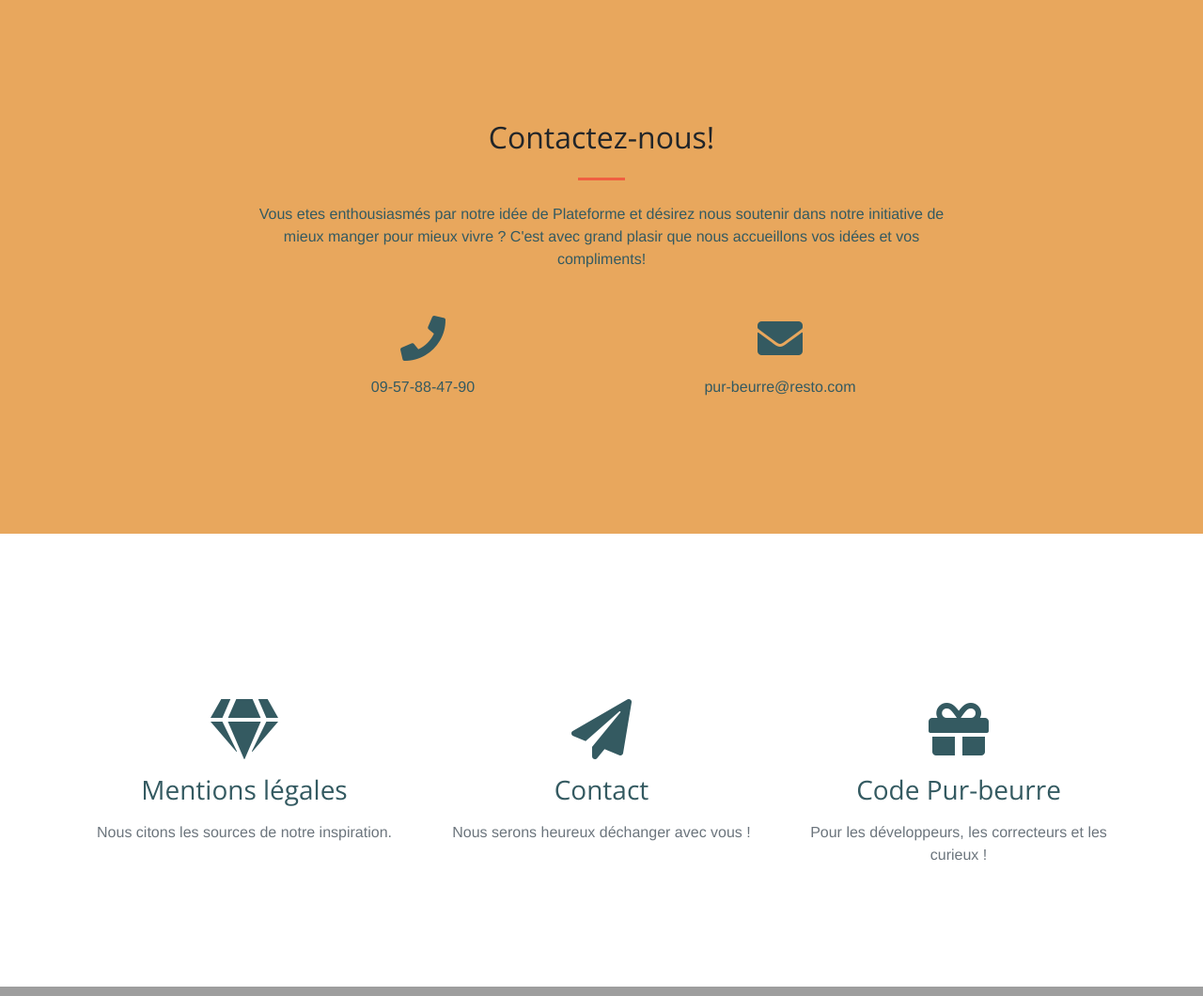
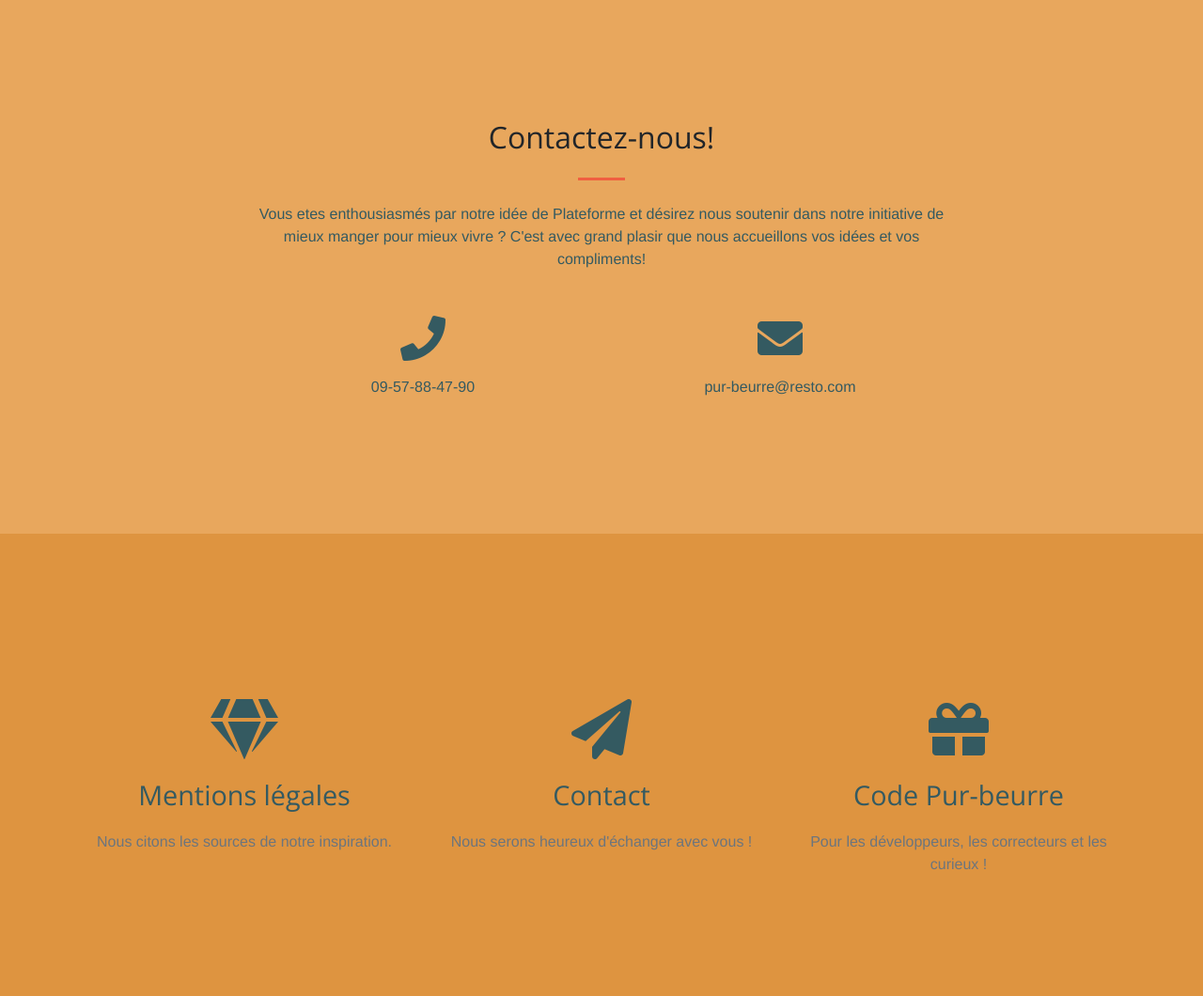
Before and after one commit to horlas/OC_Project8, a Django app: template pur_beurre/quality/templates/quality/base.html in a window 1280 px wide. Shown: the part 2523-3583 px from the top of the page at 94% size. Run offline with Django 3.2, Linux system fonts and the light colour scheme; the template is opened without the code that fills it, so the values that code supplies are empty; some libraries are stand-ins or nearby versions; some web fonts are replaced.

Commit message:
qualques petites modifs supplémentaires

```diff
--- a/pur_beurre/quality/static/quality/css/main.css
+++ b/pur_beurre/quality/static/quality/css/main.css
@@ -45,3 +45,14 @@
 .text-icone {
     color: #345a61;
 }
+
+.bg-footer {
+    background-color:  #de9440;
+}
+
+.a-headings {
+    font-family: 'Open Sans', 'Helvetica Neue', Arial, sans-serif;
+    display: block;
+    font-size: 1.8em;
+
+}
--- a/pur_beurre/quality/templates/quality/base.html
+++ b/pur_beurre/quality/templates/quality/base.html
@@ -322,36 +322,29 @@
     </section>
 
 
-<section id="services">
-      <!--<div class="container">-->
-        <!--<div class="row">-->
-          <!--<div class="col-lg-12 text-center">-->
-            <!--<h2 class="section-heading">At Your Service</h2>-->
-            <!--<hr class="my-4">-->
-          <!--</div>-->
-        <!--</div>-->
-      <!--</div>-->
+<section class="bg-footer">
+
       <div class="container">
         <div class="row">
           <div class="col-lg-4 col-md-6 text-center">
             <div class="service-box mt-5 mx-auto">
               <i class="fas fa-4x fa-gem text-icone mb-3 sr-icon-1" ></i>
-                <a href ="#"><h3 class="mb-3">Mentions légales</h3></a>
+                <a href ="#" class="mb-3 a-headings">Mentions légales</a>
               <p class="text-muted mb-0">Nous citons les sources de notre inspiration.</p>
             </div>
           </div>
           <div class="col-lg-4 col-md-6 text-center">
             <div class="service-box mt-5 mx-auto">
               <i class="fas fa-4x fa-paper-plane text-icone mb-3 sr-icon-2"></i>
-                <a class="js-scroll-trigger" href="#contact"><h3 class="mb-3">Contact</h3></a>
-              <p class="text-muted mb-0">Nous serons heureux déchanger avec vous !</p>
+                <a href="#contact" class="mb-3 a-headings js-scroll-trigger">Contact</a>
+              <p class="text-muted mb-0">Nous serons heureux d'échanger avec vous !</p>
             </div>
           </div>
 
           <div class="col-lg-4 col-md-6 text-center">
             <div class="service-box mt-5 mx-auto">
               <i class="fas fa-4x fa-gift text-icone mb-3 sr-icon-3"></i>
-                <a href="https://github.com/horlas/OC_Project8"><h3 class="mb-3">Code Pur-beurre</h3></a>
+                <a href="https://github.com/horlas/OC_Project8" target="_blank" class="mb-3 a-headings">Code Pur-beurre</a>
               <p class="text-muted mb-0">Pour les développeurs, les correcteurs et les curieux !</p>
             </div>
           </div>
```
